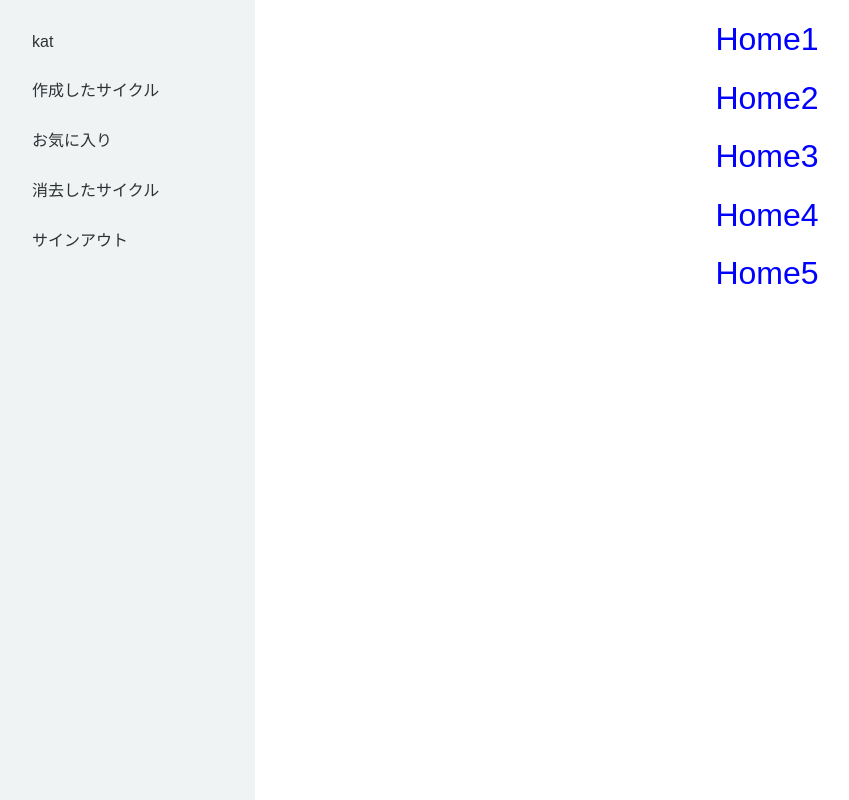
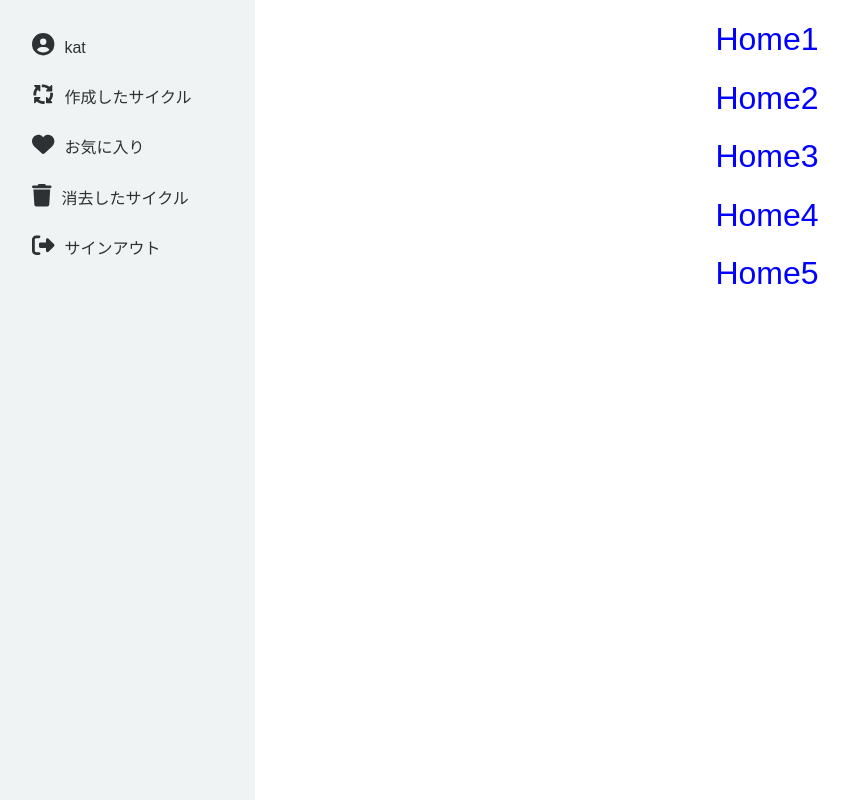
Before and after one commit to katkatprog/pdcaApp, a React (Create React App) app in the folder front/react_app/: page / in a window 1280 px wide. Shown: the whole page, without its empty margins (1-850 px from the left). Built offline with nearby package versions, Linux system fonts and the light colour scheme.

Commit message:
fontawesome導入、サイドバーにアイコン追加

```diff
--- a/front/react_app/package.json
+++ b/front/react_app/package.json
@@ -3,6 +3,9 @@
   "version": "0.1.0",
   "private": true,
   "dependencies": {
+    "@fortawesome/fontawesome-svg-core": "^6.2.0",
+    "@fortawesome/free-solid-svg-icons": "^6.2.0",
+    "@fortawesome/react-fontawesome": "^0.2.0",
     "@testing-library/jest-dom": "^5.14.1",
     "@testing-library/react": "^13.0.0",
     "@testing-library/user-event": "^13.2.1",
--- a/front/react_app/src/components/Sidebar.tsx
+++ b/front/react_app/src/components/Sidebar.tsx
@@ -1,6 +1,14 @@
 import React from "react";
 import styled from "styled-components";
 import { Link } from "react-router-dom";
+import { FontAwesomeIcon } from "@fortawesome/react-fontawesome";
+import {
+  faArrowsSpin,
+  faCircleUser,
+  faHeart,
+  faRightFromBracket,
+  faTrash,
+} from "@fortawesome/free-solid-svg-icons";
 
 const StyledSidebar = styled.aside`
   background-color: #eff3f4;
@@ -19,20 +27,39 @@ const StyledSidebar = styled.aside`
     }
   }
 `;
+const StyledFontAwesomeIcon = styled(FontAwesomeIcon)`
+  padding-right: 10px;
+  font-size: 1.4rem;
+`;
 
 const Sidebar = () => {
   return (
     <StyledSidebar>
       <div>
-        <p>kat</p>
+        <p>
+          <StyledFontAwesomeIcon icon={faCircleUser} />
+          kat
+        </p>
         <Link to="/">
-          <p>作成したサイクル</p>
+          <p>
+            <StyledFontAwesomeIcon icon={faArrowsSpin} />
+            作成したサイクル
+          </p>
         </Link>
-        <p>お気に入り</p>
+        <p>
+          <StyledFontAwesomeIcon icon={faHeart} />
+          お気に入り
+        </p>
         <Link to="/trash">
-          <p>消去したサイクル</p>
+          <p>
+            <StyledFontAwesomeIcon icon={faTrash} />
+            消去したサイクル
+          </p>
         </Link>
-        <p>サインアウト</p>
+        <p>
+          <StyledFontAwesomeIcon icon={faRightFromBracket} />
+          サインアウト
+        </p>
       </div>
     </StyledSidebar>
   );
```
Also changed, not shown: 1 other file (tests, documents, lock files or other folders).
